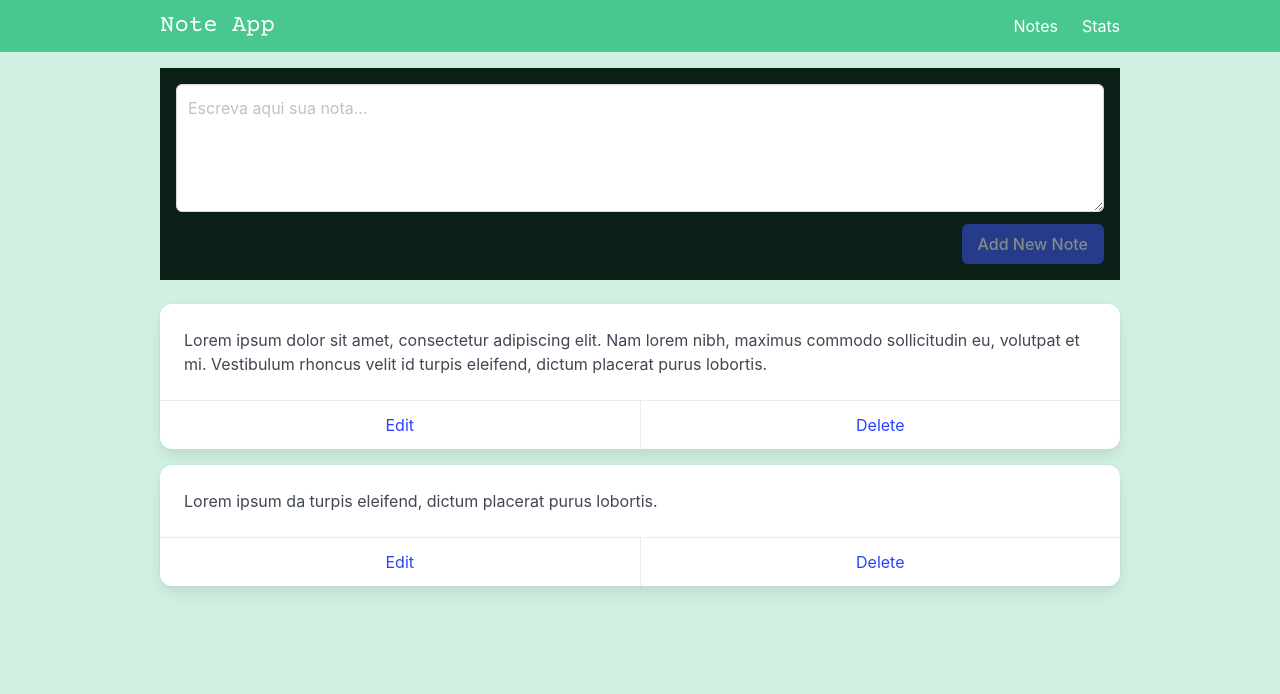
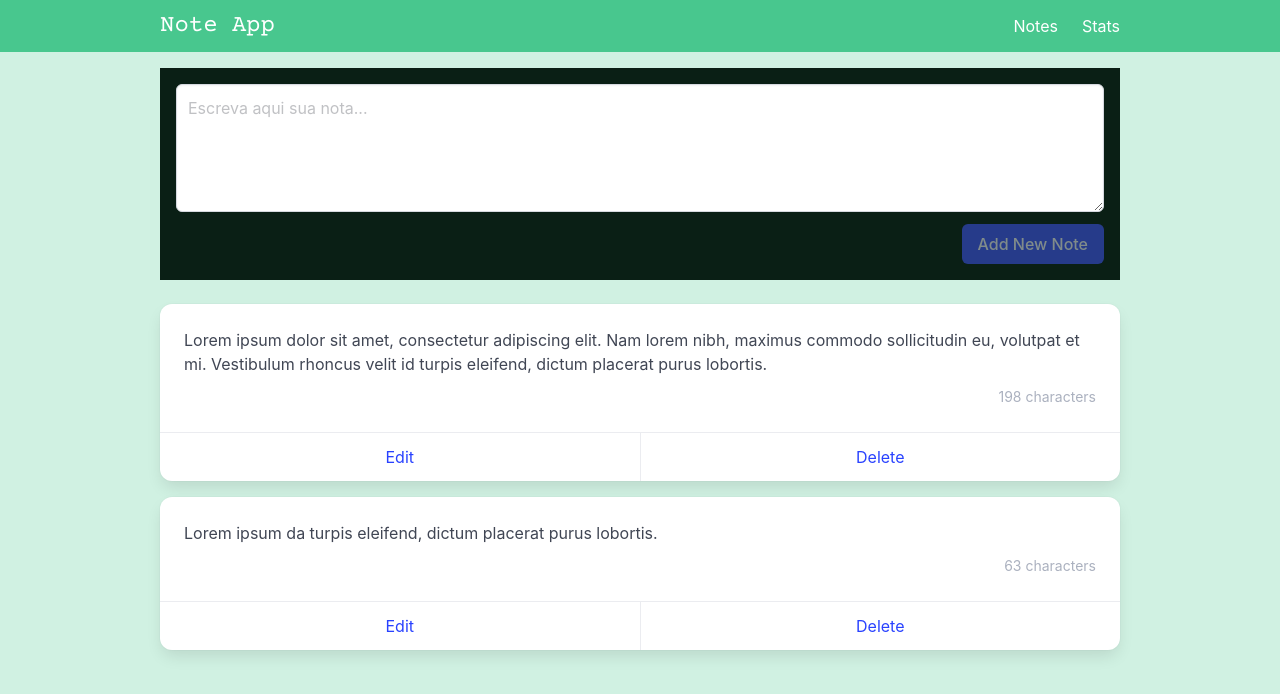
Before and after one commit to Rafaelmmt/Cursos_23-24, a Vue app in the folder 5. Curso 05/Note App/: page /#/ in a window 1280 px wide. Shown: the top 694 px of the page. Built offline with nearby package versions, Linux system fonts and the light colour scheme.

Commit message:
Seção 15

```diff
--- a/5. Curso 05/Note App/src/components/Notes/NoteCard.vue
+++ b/5. Curso 05/Note App/src/components/Notes/NoteCard.vue
@@ -1,17 +1,30 @@
 <template>
   <div class="card mb-4">
     <div class="card-content">
-      <div class="content">{{ note.content }}</div>
+      <div class="content">
+        {{ note.content }}
+        <div class="has-text-right has-text-grey-light mt-2">
+          <small> {{ noteLength }} </small>
+        </div>
+      </div>
     </div>
     <footer class="card-footer">
       <a href="#" class="card-footer-item">Edit</a>
-      <a href="#" class="card-footer-item">Delete</a>
+      <a
+        @click.prevent="deleteClick"
+        href="#"
+        class="card-footer-item"
+      >
+        Delete
+      </a>
     </footer>
   </div>
 </template>
 
 <script setup>
-//PROPS
+import { computed } from 'vue';
+
+// PROPS & EMITS
 const props = defineProps({
   note: {
     type: Object,
@@ -19,4 +32,18 @@ const props = defineProps({
   }
 })
 
+const emit = defineEmits(['deleteClick'])
+
+// Função DELETE CLICKED
+const deleteClick = () => {
+  emit('deleteClick', props.note.id)
+}
+
+// Função NOTE CHARACTERS
+const noteLength = computed(() => {
+  let lengthSum = props.note.content.length
+  let descripition = lengthSum > 1 ? 'characters' : 'character'
+  return `${lengthSum} ${descripition}`
+})
+
 </script>
--- a/5. Curso 05/Note App/src/views/ViewNotes.vue
+++ b/5. Curso 05/Note App/src/views/ViewNotes.vue
@@ -25,7 +25,7 @@
       </div>
     </div>
 
-    <NoteCard v-for="note in notes" :key="note.id" :note="note" />
+    <NoteCard v-for="note in notes" :key="note.id" :note="note" @deleteClick="deleteNote" />
 
   </div>
 </template>
@@ -60,4 +60,11 @@ const addNote = () => {
   newNote.value = ''
   newNoteRef.value.focus()
 }
+
+// Função DELETAR NOTE
+const deleteNote = (selectedId) => {
+  notes.value = notes.value.filter(note => {
+    return note.id !== selectedId
+  })
+}
 </script>
```
